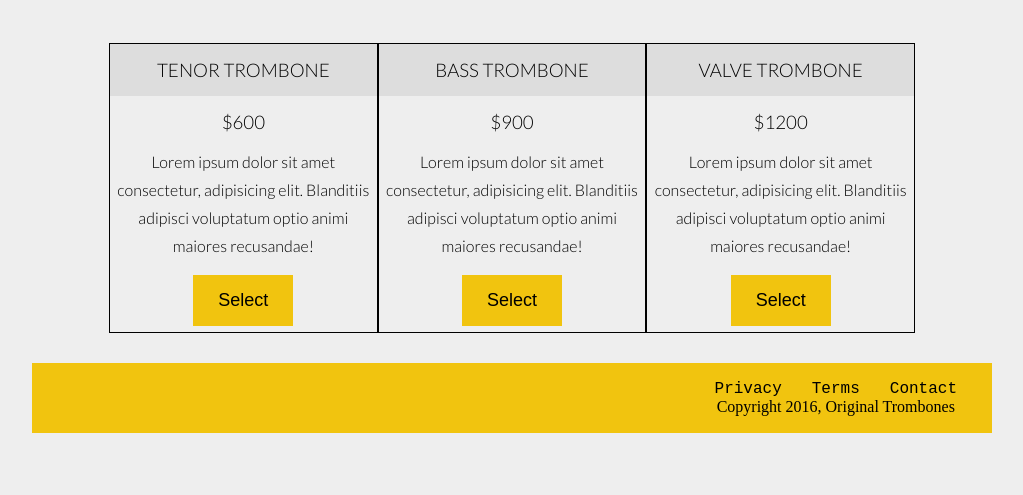
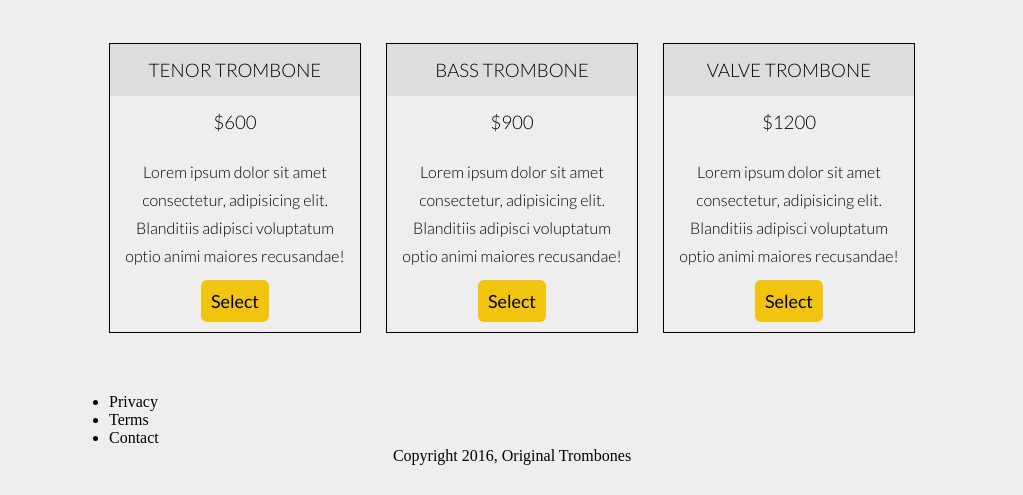
Before and after one commit to hakanyargici/php-cms-and-landing-page, a PHP site: page / in a window 1280 px wide. Shown: the part 960-1455 px from the top of the page, without its empty margins (128-1151 px from the left). Before the commit the page ends 1393 px from the top, so only its background shows below. Run offline with PHP 8.4, Linux system fonts and the light colour scheme.

Commit message:
style.css dosyasına son değişiklik yapıldı.

```diff
--- a/style.css
+++ b/style.css
@@ -26,7 +26,7 @@ header{
 }
 
 .scroll-target {
-    scroll-margin-top: 75px;
+    scroll-margin-top: 40px;
 }
 
 #banner img{
@@ -157,20 +157,27 @@ a:hover{
     justify-content: center;
 }
 
+#howItWorks iframe {
+    width: 560px;
+    height: 315px;
+}
+
 /* article3 - End */
 
 /* article4 - Start */
 
 #three{
     display: flex;
-    justify-content: space-around;
+    justify-content: space-between;
+    justify-content: center;
+    align-content: center;
+    gap: 25px;
 }
 
 .box{
     border-style: solid;
     border-width: 1px;
-    width: 300px;
-    height: 290px;
+    min-width: 200px;
     margin: auto;
     text-align: center;
 }
@@ -192,56 +199,111 @@ a:hover{
     font-size: 16px;
     font-family: 'Lato', sans-serif;
     line-height: 28px;
+    padding: 10px;
 }
 
 .box button{
-    padding: 15px 0px;
+    padding: 10px;
+    border-radius: 6px;
     border-style: none;
-    width: 100px;
     font-size: 18px;
     background-color: #f1c40f;
+    font-family: 'Lato', sans-serif;
+    font-weight: 400;
+    margin-bottom: 10px;
 }
 
+.box button:hover{
+    color: whitesmoke;
+    border-radius: 8px;
+
+}
 /* article4 - End */
 
 /* Section - End */
 
 /* footer - Start */
-footer{
-    background-color: #f1c40f;
-    border-style: none;
-    width: 75%;
-    height: 70px;
+
+#copyright {
+    width: calc(70% - 30px);
+    margin: auto;
+    padding: 30px;
     display: flex;
-    align-items: center;
-    justify-content:flex-end;
-    margin: auto;
+    flex-direction: column;
+    justify-content: center;
+    align-content: center;
 }
 
-#copyright{
-    background-color: #f1c40f;
-    margin-right: 20px;
-}
-
-#f-list li {
-    display: flex;
-    float: left;
-    margin: 0px 15px;
-    list-style-type: none;
-    font-family: 'Courier New', Courier, monospace;
-    text-decoration: none;
-}
-
-#copytext{
+#copyright p{
     text-align: center;
 }
 
-footer p{
-    background-color: #f1c40f;
+/* footer - End */
+
+/* ##### ##### ##### ##### ##### */
+/* ##### ### RESPONSİVE ### ##### */
+/* ##### ##### ##### ##### ##### */
+
+@media screen and (max-width: 992px) {
+
+    header{
+        width: calc(90% - 30px);
+    }
+
+    .mainContent{
+        width: calc(90% - 30px);
+    }
+
+    #three{
+        display: flex;
+        flex-direction: column;
+        justify-content: center;
+        align-content: center;
+        gap: 25px;
+    }
+
+    .box{
+        border-style: solid;
+        border-width: 1px;
+        min-width: 200px;
+        margin: auto;
+        text-align: center;
+    }
+
+    .box p{
+        padding: 10px;
+    }
+
+    #howItWorks iframe {
+        width: 480px;
+        height: 280px;
+    }
 }
 
-footer a{
-    background-color: #f1c40f;
+@media screen and (max-width: 767px) {
+    .navbar{
+        display: flex;
+        flex-direction: row;
+        justify-content: center;
+        padding: 20px 20px 0 20px;
+    }
+
+    #list {
+        display: none;
+    }
 }
 
-/* footer - End */
+@media screen and (max-width: 575px) {
+    header{
+        width: calc(100% - 30px);
+    }
+
+    .mainContent{
+        width: calc(100% - 30px);
+    }
+
+    #howItWorks iframe {
+        width: 360px;
+        height: 220px;
+    }
+}
```
